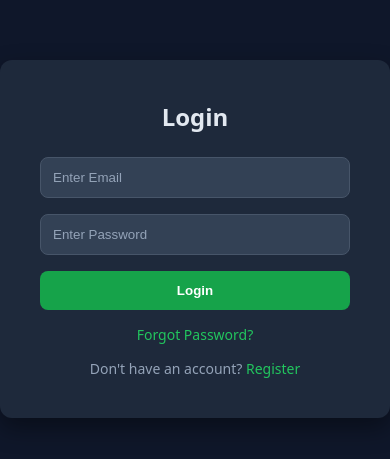
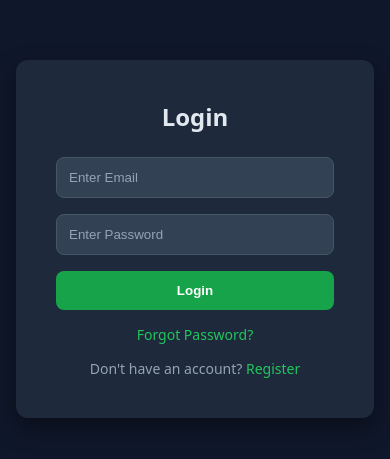
Before and after one commit to Anjan9507/ToDo-App, a React (Vite) app in the folder frontend/: page /login in a window 390 px wide. Shown: the part 183-642 px from the top of the page. Built offline with nearby package versions, Linux system fonts and the light colour scheme; no server answers.

Commit message:
Fixed UI for login in for mobile view

```diff
--- a/frontend/src/pages/Login.css
+++ b/frontend/src/pages/Login.css
@@ -1,15 +1,17 @@
 .container {
-  height: 100vh;
+  min-height: 100vh;
   display: flex;
   justify-content: center;
   align-items: center;
+  padding: 16px;
 }
 
 .login-card {
   background: #1e293b;
   padding: 2.5rem;
   border-radius: 12px;
-  width: 400px;
+  width: 100%;
+  max-width: 400px;
   box-shadow: 0 10px 25px rgba(0,0,0,0.4);
 }
 
```
Also changed, not shown: 1 other file (tests, documents, lock files or other folders).
